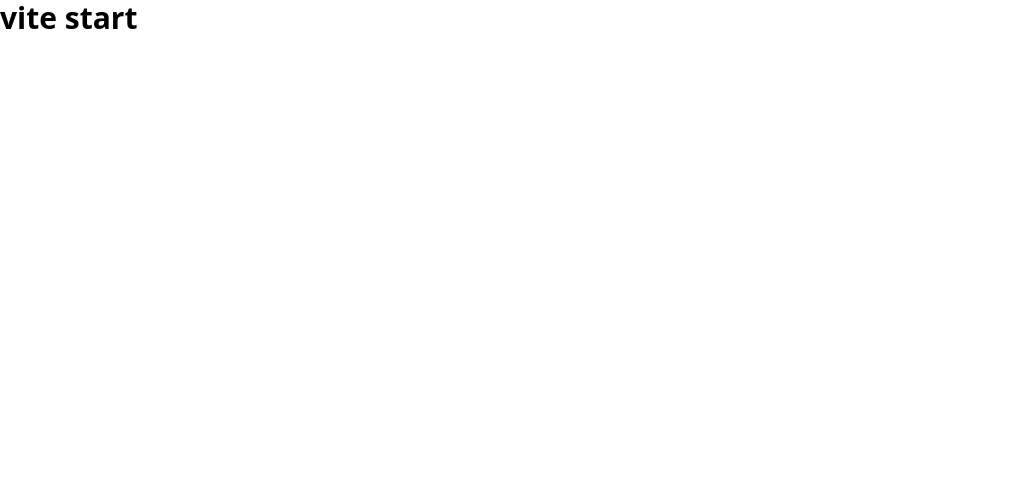
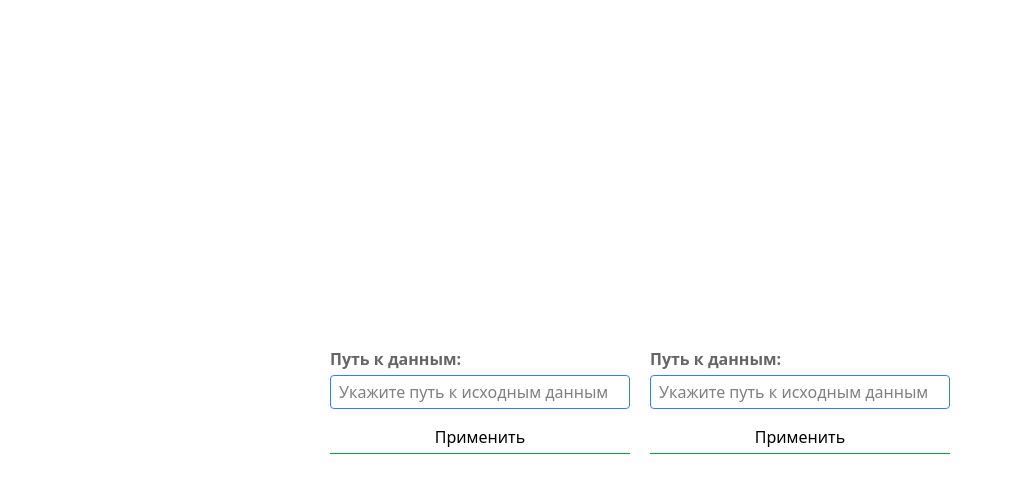
Before and after one commit to Rigelion154/sort-multimedia-client, a React (Vite) app: page / in a window 1280 px wide. Shown: the top 486 px of the page, without its empty margins (0-1013 px from the left). Built offline with nearby package versions, Linux system fonts and the light colour scheme.

Commit message:
feat: start to implement main form

```diff
--- a/package.json
+++ b/package.json
@@ -11,6 +11,7 @@
   },
   "dependencies": {
     "@tailwindcss/vite": "^4.0.9",
+    "axios": "^1.8.1",
     "react": "^19.0.0",
     "react-dom": "^19.0.0",
     "tailwindcss": "^4.0.9"
--- a/src/App.tsx
+++ b/src/App.tsx
@@ -1,10 +1,10 @@
+import MainForm from "./components/MainForm.tsx";
+
 function App() {
 
 
     return (
-        <div className='text-3xl font-bold'>
-            vite start
-        </div>
+        <MainForm/>
     )
 }
 
--- /dev/null
+++ b/src/api/apiClient.ts
@@ -0,0 +1,5 @@
+import  axios from "axios";
+import {BASE_URL} from "../constants.ts";
+
+
+export const apiClient = axios.create({baseURL: BASE_URL})
--- /dev/null
+++ b/src/components/MainForm.tsx
@@ -0,0 +1,46 @@
+import {useState} from "react";
+import {apiClient} from "../api/apiClient.ts";
+
+const MainForm = () => {
+    const [sourcePath, setSourcePath] = useState<string>('')
+
+    const handleSetPath = (newPath: string, type: 'source' | 'target') => {
+        const directoryItems = apiClient.post('/sort/path', {newPath, type})
+
+        console.log(directoryItems)
+    }
+
+    return (
+        <div className='flex items-center justify-center gap-5 h-screen'>
+            <div className='flex flex-col gap-1'>
+                <label className='font-bold opacity-60'>Путь к данным:</label>
+                <input type="text"
+                       style={{minWidth: '300px'}}
+                       className='border border-blue-500 rounded-sm px-2 py-1 flex-grow'
+                       placeholder='Укажите путь к исходным данным' value={sourcePath}
+                       onChange={e => setSourcePath(e.target.value)}
+                />
+                <button onClick={() => handleSetPath(sourcePath, 'source')}
+                        className='mt-2 border-b border-b-green-600 px-2 py-1'>
+                    Применить
+                </button>
+            </div>
+
+            <div className='flex flex-col gap-1'>
+                <label className='font-bold opacity-60'>Путь к данным:</label>
+                <input type="text"
+                       style={{minWidth: '300px'}}
+                       className='border border-blue-500 rounded-sm px-2 py-1 flex-grow'
+                       placeholder='Укажите путь к исходным данным' value={sourcePath}
+                       onChange={e => setSourcePath(e.target.value)}
+                />
+                <button onClick={() => handleSetPath(sourcePath, 'source')}
+                        className='mt-2 border-b border-b-green-600 px-2 py-1'>
+                    Применить
+                </button>
+            </div>
+        </div>
+    );
+};
+
+export default MainForm;
--- /dev/null
+++ b/src/constants.ts
@@ -0,0 +1 @@
+export const BASE_URL = ' http://localhost:8535/api/v1/'
--- a/src/index.css
+++ b/src/index.css
@@ -4,7 +4,5 @@
 
 body {
   margin: 0;
-  display: flex;
-  min-width: 320px;
   min-height: 100vh;
 }
```
Also changed, not shown: 1 other file (tests, documents, lock files or other folders).
